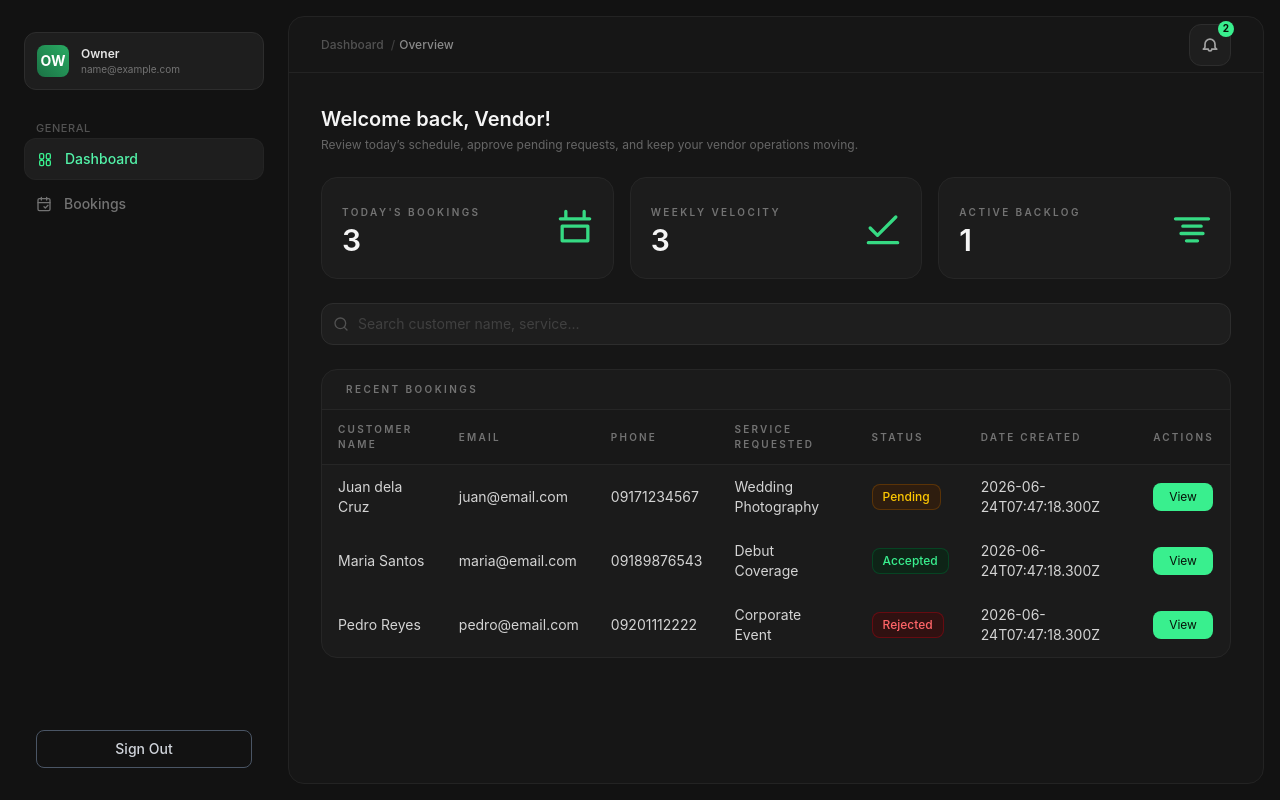
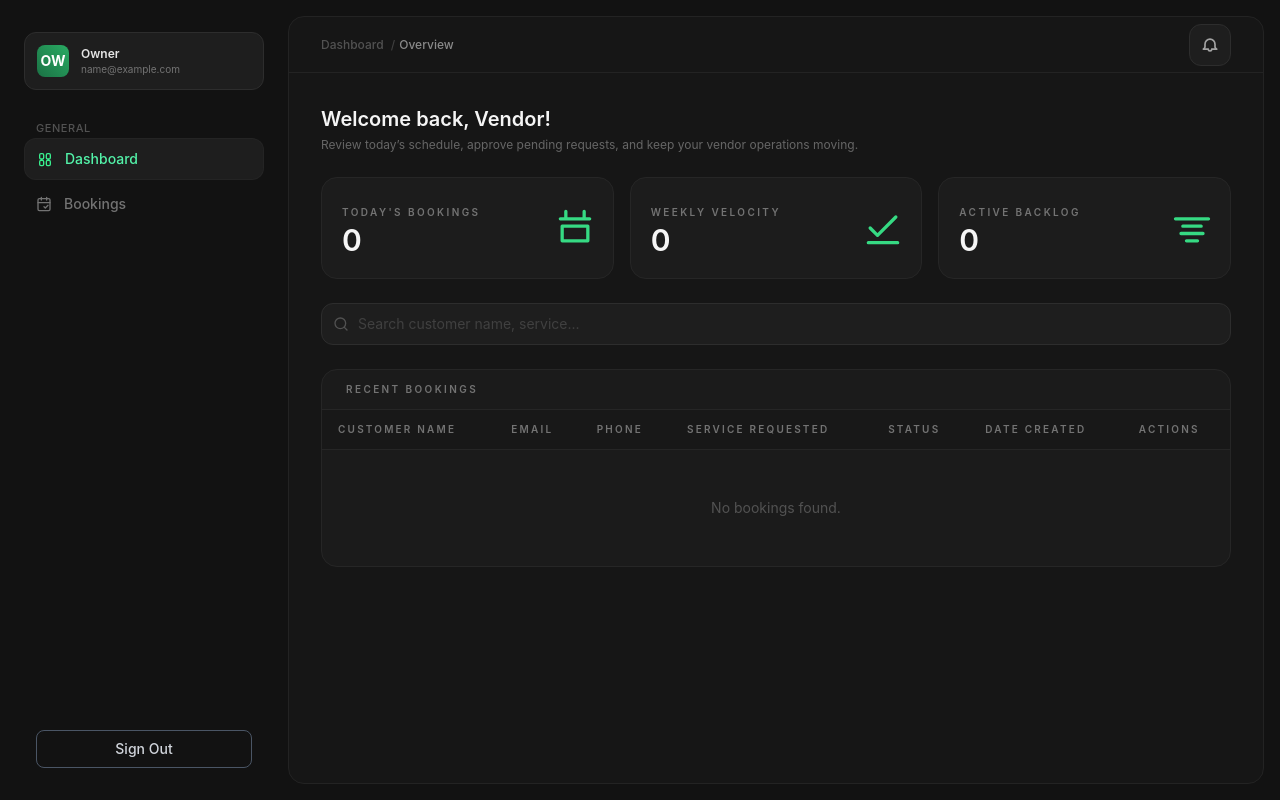
Before and after one commit to Alphaexplora-University/ae-b4-grp-02-prj-02-fe, a React (Vite) app: page /dashboard in a window 1280 px wide. Built offline with nearby package versions, Linux system fonts and the light colour scheme; sample sign-in values are in the browser's storage.

Commit message:
working vendor and customer portal + urgent notif remove

```diff
--- a/src/features/customer_dashboard/view/CustomerDashboardView.tsx
+++ b/src/features/customer_dashboard/view/CustomerDashboardView.tsx
@@ -172,9 +172,10 @@ export default function CustomerDashboardView() {
                       {vendor.business_name.slice(0, 2).toUpperCase()}
                     </div>
                     <div>
-                      <p className="text-sm font-semibold text-[#f5f5f5]">
+                      <p className="text-sm font-semibold mb-1 text-[#f5f5f5]">
                         {vendor.business_name}
                       </p>
+                      <p className="text-xs uppercase text-[#737373]"> {vendor.owner_name}</p>
                       <p className="text-xs text-[#737373]">{vendor.email}</p>
                     </div>
                   </div>
--- a/src/features/customer_dashboard/viewmodel/useCustomerDashboardViewModel.ts
+++ b/src/features/customer_dashboard/viewmodel/useCustomerDashboardViewModel.ts
@@ -1,7 +1,7 @@
 // ViewModel layer — owns all state, logic, and handlers
 // NO JSX, NO rendering
 
-import { useState, useEffect } from 'react'
+import { useState, useEffect, useRef } from 'react'
 import { useNavigate } from 'react-router-dom'
 import type {
   Customer,
@@ -25,6 +25,7 @@ export function useCustomerDashboardViewModel() {
   const [selectedVendor, setSelectedVendor] = useState<Vendor | null>(null)
   const [formError, setFormError] = useState('')
   const [formSuccess, setFormSuccess] = useState('')
+  const bookingsRef = useRef<Booking[]>([])
 
   useEffect(() => {
     const session = localStorage.getItem('customer_session')
@@ -36,21 +37,63 @@ export function useCustomerDashboardViewModel() {
     const parsedCustomer: Customer = JSON.parse(session)
     setCustomer(parsedCustomer)
 
-    // Load vendors
+    const syncCustomerData = () => {
       const allVendors: Vendor[] = JSON.parse(localStorage.getItem('vendors') ?? '[]')
       setVendors(allVendors)
 
-    // Load customer bookings
       const allBookings: Booking[] = JSON.parse(localStorage.getItem('bookings') ?? '[]')
       const customerBookings = allBookings.filter(b => b.customer_id === parsedCustomer.id)
-    setBookings(customerBookings)
+      const previousBookings = bookingsRef.current
+      const changedBookings = customerBookings.filter(currentBooking => {
+        const previousBooking = previousBookings.find(b => b.id === currentBooking.id)
+        return previousBooking && previousBooking.status !== currentBooking.status
+      })
 
-    // Load customer notifications
-    const allNotifications: CustomerNotification[] = JSON.parse(
+      if (changedBookings.length > 0) {
+        const vendorMap = new Map(allVendors.map(vendor => [vendor.id, vendor]))
+        const storedNotifications: CustomerNotification[] = JSON.parse(
           localStorage.getItem(`notifications_${parsedCustomer.id}`) ?? '[]'
         )
-    setNotifications(allNotifications)
-  }, [])
+
+        const newNotifications = changedBookings.map(booking => {
+          const previousBooking = previousBookings.find(b => b.id === booking.id)
+          const vendor = vendorMap.get(booking.vendor_id)
+
+          return {
+            id: crypto.randomUUID(),
+            booking_id: booking.id,
+            tracking_token: booking.tracking_token,
+            service_requested: booking.service_requested,
+            vendor_name: vendor?.business_name ?? 'Vendor',
+            old_status: previousBooking?.status ?? 'Pending',
+            new_status: booking.status,
+            read: false,
+            created_at: new Date().toISOString(),
+          }
+        })
+
+        const mergedNotifications = [...newNotifications, ...storedNotifications]
+        localStorage.setItem(
+          `notifications_${parsedCustomer.id}`,
+          JSON.stringify(mergedNotifications)
+        )
+        setNotifications(mergedNotifications)
+      } else {
+        const storedNotifications: CustomerNotification[] = JSON.parse(
+          localStorage.getItem(`notifications_${parsedCustomer.id}`) ?? '[]'
+        )
+        setNotifications(storedNotifications)
+      }
+
+      bookingsRef.current = customerBookings
+      setBookings(customerBookings)
+    }
+
+    syncCustomerData()
+    const intervalId = window.setInterval(syncCustomerData, 2000)
+
+    return () => window.clearInterval(intervalId)
+  }, [navigate])
 
   const unreadCount = notifications.filter(n => !n.read).length
 
--- a/src/features/dashboard/model/dashboard.model.ts
+++ b/src/features/dashboard/model/dashboard.model.ts
@@ -24,7 +24,7 @@ export interface Booking {
 
 export interface NotificationItem {
   id: string
-  type: 'urgent' | 'activity'
+  type:  'activity'
   customer_name: string
   service_requested: string
   booking_id: string
--- a/src/features/dashboard/viewmodel/useDashboardViewModel.ts
+++ b/src/features/dashboard/viewmodel/useDashboardViewModel.ts
@@ -1,214 +1,172 @@
 // ViewModel layer — owns all state, logic, and handlers
 // NO JSX, NO rendering
 
-import { useState, useEffect } from 'react'
-import { useNavigate } from 'react-router-dom'
-import type { Booking, Vendor, NotificationItem, DashboardMetrics } from '../model/dashboard.model'
+import { useState, useEffect } from "react";
+import { useNavigate } from "react-router-dom";
+import type {
+  Booking,
+  Vendor,
+  NotificationItem,
+  DashboardMetrics,
+} from "../model/dashboard.model";
 
 export function useDashboardViewModel() {
-  const navigate = useNavigate()
+  const navigate = useNavigate();
 
-  const [vendor, setVendor] = useState<Vendor | null>(null)
-  const [bookings, setBookings] = useState<Booking[]>([])
-  const [search, setSearch] = useState('')
-  const [statusFilter, setStatusFilter] = useState('All')
-  const [notificationItems, setNotificationItems] = useState<NotificationItem[]>([])
-  const [notificationOpen, setNotificationOpen] = useState(false)
-  const [selectedBooking, setSelectedBooking] = useState<Booking | null>(null)
-  const [selectedStatus, setSelectedStatus] = useState<'Pending' | 'Accepted' | 'Rejected'>('Pending')
-  const [modalOpen, setModalOpen] = useState(false)
+  const [vendor, setVendor] = useState<Vendor | null>(null);
+  const [bookings, setBookings] = useState<Booking[]>([]);
+  const [search, setSearch] = useState("");
+  const [statusFilter, setStatusFilter] = useState("All");
+  const [notificationItems, setNotificationItems] = useState<
+    NotificationItem[]
+  >([]);
+  const [notificationOpen, setNotificationOpen] = useState(false);
+  const [selectedBooking, setSelectedBooking] = useState<Booking | null>(null);
+  const [selectedStatus, setSelectedStatus] = useState<
+    "Pending" | "Accepted" | "Rejected"
+  >("Pending");
+  const [modalOpen, setModalOpen] = useState(false);
   const [metrics, setMetrics] = useState<DashboardMetrics>({
     todayVolume: 0,
     weeklyVelocity: 0,
     activeBacklog: 0,
-  })
-
-
-
-
-
-
+  });
 
   // Load vendor session and bookings from localStorage
   useEffect(() => {
-    const session = localStorage.getItem('session')
+    const session = localStorage.getItem("session");
     if (!session) {
-      navigate('/login')
-      return
+      navigate("/login");
+      return;
     }
 
-    const parsedVendor: Vendor = JSON.parse(session)
-    setVendor(parsedVendor)
+    const parsedVendor: Vendor = JSON.parse(session);
+    setVendor(parsedVendor);
 
     ///uu========================
-    const allBookings: Booking[] = JSON.parse(localStorage.getItem('bookings') ?? '[]')
+    const allBookings: Booking[] = JSON.parse(
+      localStorage.getItem("bookings") ?? "[]",
+    );
 
-    // HARDCODED SEED — pansamantala lang, tatanggalin pag may backend na
-if (allBookings.length === 0) {
-  const seedBookings: Booking[] = [
-    {
-      id: '1',
-      tracking_token: 'TKN-001',
-      vendor_id: parsedVendor.id,   // <-- important, dapat match sa naka-login
-      customer_name: 'Juan dela Cruz',
-      customer_email: 'juan@email.com',
-      customer_phone: '09171234567',
-      service_requested: 'Wedding Photography',
-      notes: 'Sana may drone shots',
-      status: 'Pending',
-      created_at: new Date().toISOString(),
-      updated_at: new Date().toISOString(),
-    },
-    {
-      id: '2',
-      tracking_token: 'TKN-002',
-      vendor_id: parsedVendor.id,
-      customer_name: 'Maria Santos',
-      customer_email: 'maria@email.com',
-      customer_phone: '09189876543',
-      service_requested: 'Debut Coverage',
-      notes: 'Pink motif',
-      status: 'Accepted',
-      created_at: new Date().toISOString(),
-      updated_at: new Date().toISOString(),
-    },
-    {
-      id: '3',
-      tracking_token: 'TKN-003',
-      vendor_id: parsedVendor.id,
-      customer_name: 'Pedro Reyes',
-      customer_email: 'pedro@email.com',
-      customer_phone: '09201112222',
-      service_requested: 'Corporate Event',
-      notes: '',
-      status: 'Rejected',
-      created_at: new Date().toISOString(),
-      updated_at: new Date().toISOString(),
-    },
-  ]
-  localStorage.setItem('bookings', JSON.stringify(seedBookings))
-  // reload para ma-pick up ng state
-  window.location.reload()
-}
+    // HARDCODED SEED — for checking wkwkwkkwkw
 
 
-    const vendorBookings = allBookings.filter(b => b.vendor_id === parsedVendor.id)
+    const vendorBookings = allBookings.filter(
+      (b) => b.vendor_id === parsedVendor.id,
+    );
 
-    setBookings(vendorBookings)
-    computeMetrics(vendorBookings)
-    buildNotifications(vendorBookings)
-  }, [])
+    setBookings(vendorBookings);
+    computeMetrics(vendorBookings);
+    buildNotifications(vendorBookings);
+  }, []);
 
   const computeMetrics = (data: Booking[]) => {
-    const today = new Date().toDateString()
-    const weekAgo = new Date()
-    weekAgo.setDate(weekAgo.getDate() - 7)
+    const today = new Date().toDateString();
+    const weekAgo = new Date();
+    weekAgo.setDate(weekAgo.getDate() - 7);
 
     setMetrics({
-      todayVolume: data.filter(b => new Date(b.created_at).toDateString() === today).length,
-      weeklyVelocity: data.filter(b => new Date(b.created_at) >= weekAgo).length,
-      activeBacklog: data.filter(b => b.status === 'Pending').length,
-    })
-  }
+      todayVolume: data.filter(
+        (b) => new Date(b.created_at).toDateString() === today,
+      ).length,
+      weeklyVelocity: data.filter((b) => new Date(b.created_at) >= weekAgo)
+        .length,
+      activeBacklog: data.filter((b) => b.status === "Pending").length,
+    });
+  };
 
   const buildNotifications = (data: Booking[]) => {
-    const urgent: NotificationItem[] = data
-      .filter(b => b.status === 'Accepted')
-      .sort((a, b) => new Date(b.updated_at).getTime() - new Date(a.updated_at).getTime())
-      .map(b => ({
-        id: `urgent-${b.id}`,
-        type: 'urgent' as const,
-        customer_name: b.customer_name,
-        service_requested: b.service_requested,
-        booking_id: b.id,
-        read: false,
-        created_at: b.updated_at,
-      }))
-
     const activity: NotificationItem[] = data
-      .filter(b => b.status === 'Pending')
-      .sort((a, b) => new Date(b.created_at).getTime() - new Date(a.created_at).getTime())
-      .map(b => ({
+      .filter((b) => b.status === "Pending")
+      .sort(
+        (a, b) =>
+          new Date(b.created_at).getTime() - new Date(a.created_at).getTime(),
+      )
+      .map((b) => ({
         id: `activity-${b.id}`,
-        type: 'activity' as const,
+        type: "activity" as const,
         customer_name: b.customer_name,
         service_requested: b.service_requested,
         booking_id: b.id,
         read: false,
         created_at: b.created_at,
-      }))
+      }));
 
-    setNotificationItems([...urgent, ...activity])
-  }
+    setNotificationItems(activity);
+  };
 
   // Derived state — filtered bookings
   const filteredBookings = bookings
-    .filter(b => {
+    .filter((b) => {
       const matchesSearch =
         b.customer_name.toLowerCase().includes(search.toLowerCase()) ||
-        b.service_requested.toLowerCase().includes(search.toLowerCase())
-      const matchesStatus = statusFilter === 'All' || b.status === statusFilter
-      return matchesSearch && matchesStatus
+        b.service_requested.toLowerCase().includes(search.toLowerCase());
+      const matchesStatus = statusFilter === "All" || b.status === statusFilter;
+      return matchesSearch && matchesStatus;
     })
-    .slice(0, 10)
+    .slice(0, 10);
 
-  const unreadCount = notificationItems.filter(n => !n.read).length
+  const unreadCount = notificationItems.filter((n) => !n.read).length;
 
   const onOpenModal = (booking: Booking) => {
-    setSelectedBooking(booking)
-    setSelectedStatus(booking.status)
-    setModalOpen(true)
-  }
+    setSelectedBooking(booking);
+    setSelectedStatus(booking.status);
+    setModalOpen(true);
+  };
 
   const onCloseModal = () => {
-    setModalOpen(false)
-    setSelectedBooking(null)
-  }
+    setModalOpen(false);
+    setSelectedBooking(null);
+  };
 
   const onSelectNotification = (item: NotificationItem) => {
     // Mark as read
-    setNotificationItems(prev =>
-      prev.map(n => n.id === item.id ? { ...n, read: true } : n)
-    )
-    setNotificationOpen(false)
+    setNotificationItems((prev) =>
+      prev.map((n) => (n.id === item.id ? { ...n, read: true } : n)),
+    );
+    setNotificationOpen(false);
 
     // Open modal for selected booking
-    const booking = bookings.find(b => b.id === item.booking_id)
-    if (booking) onOpenModal(booking)
-  }
+    const booking = bookings.find((b) => b.id === item.booking_id);
+    if (booking) onOpenModal(booking);
+  };
 
   const onSaveStatus = () => {
-    if (!selectedBooking) return
+    if (!selectedBooking) return;
 
     const confirmed = window.confirm(
-      `Update booking status to "${selectedStatus}"? The customer will be notified via email.`
-    )
-    if (!confirmed) return
+      `Update booking status to "${selectedStatus}"? The customer will be notified on their dashboard.`,
+    );
+    if (!confirmed) return;
 
     // Update in localStorage
-    const allBookings: Booking[] = JSON.parse(localStorage.getItem('bookings') ?? '[]')
-    const updated = allBookings.map(b =>
+    const allBookings: Booking[] = JSON.parse(
+      localStorage.getItem("bookings") ?? "[]",
+    );
+    const updated = allBookings.map((b) =>
       b.id === selectedBooking.id
         ? { ...b, status: selectedStatus, updated_at: new Date().toISOString() }
-        : b
-    )
-    localStorage.setItem('bookings', JSON.stringify(updated))
+        : b,
+    );
+    localStorage.setItem("bookings", JSON.stringify(updated));
 
     // Refresh state
-    const session = localStorage.getItem('session')
-    if (!session) return
-    const parsedVendor: Vendor = JSON.parse(session)
-    const vendorBookings = updated.filter(b => b.vendor_id === parsedVendor.id)
-    setBookings(vendorBookings)
-    computeMetrics(vendorBookings)
-    buildNotifications(vendorBookings)
-    onCloseModal()
-  }
+    const session = localStorage.getItem("session");
+    if (!session) return;
+    const parsedVendor: Vendor = JSON.parse(session);
+    const vendorBookings = updated.filter(
+      (b) => b.vendor_id === parsedVendor.id,
+    );
+    setBookings(vendorBookings);
+    computeMetrics(vendorBookings);
+    buildNotifications(vendorBookings);
+    onCloseModal();
+  };
 
   const onLogout = () => {
-    localStorage.removeItem('session')
-    navigate('/login')
-  }
+    localStorage.removeItem("session");
+    navigate("/login");
+  };
 
   return {
     vendor,
@@ -224,12 +182,12 @@ if (allBookings.length === 0) {
     modalOpen,
     onSearchChange: setSearch,
     onStatusChange: setStatusFilter,
-    onToggleNotifications: () => setNotificationOpen(prev => !prev),
+    onToggleNotifications: () => setNotificationOpen((prev) => !prev),
     onOpenModal,
     onCloseModal,
     onSelectNotification,
     onStatusSelect: setSelectedStatus,
     onSaveStatus,
     onLogout,
-  }
+  };
 }
--- a/src/shared-components/BookingModal/BookingModal.tsx
+++ b/src/shared-components/BookingModal/BookingModal.tsx
@@ -103,7 +103,7 @@ export default function BookingModal({
           <div className="border border-yellow-600/40 bg-yellow-500/5 rounded-2xl px-5 py-4">
             <p className="text-yellow-500/90 text-xs leading-relaxed flex gap-2">
               <span className="shrink-0">⚠️</span>
-              <span>Updating booking status automatically sends a real-time email notification to the customer.</span>
+              <span>Updating booking status automatically sends a real-time  notification to the customer.</span>
             </p>
           </div>
         </div>
--- a/src/shared-components/NotificationBell/NotificationBell.tsx
+++ b/src/shared-components/NotificationBell/NotificationBell.tsx
@@ -18,13 +18,12 @@ export default function NotificationBell({
   onToggle,
   onSelect,
 }: NotificationBellProps) {
-  const urgent = items.filter(i => i.type === 'urgent')
   const activity = items.filter(i => i.type === 'activity')
 
   return (
     <div className="relative">
       {/* Bell Button */}
-      <button
+        <button
         type="button"
         onClick={onToggle}
         className="relative bg-[#1e1e1e] border border-[#2d2d2d] hover:border-[#3d3d3d] text-[#a3a3a3] hover:text-[#e5e5e5] p-2.5 rounded-xl transition-colors"
@@ -34,11 +33,12 @@ export default function NotificationBell({
           <path strokeLinecap="round" strokeLinejoin="round" d="M10 17a2 2 0 0 0 4 0" />
         </svg>
         {unread > 0 && (
-          <span className="absolute -top-1 -right-1 w-4 h-4 bg-[#39EF8E] text-[#071208] text-[10px] font-bold rounded-full flex items-center justify-center">
+          <span className="absolute -top-1 -right-1 w-4 h-4 bg-[#EF4444] text-white text-[10px] font-bold rounded-full flex items-center justify-center">
             {unread > 9 ? '9+' : unread}
           </span>
         )}
       </button>
+
 
       {/* Dropdown */}
       {open && (
@@ -54,25 +54,30 @@ export default function NotificationBell({
             )}
           </div>
 
+
+
+
+
           <div className="max-h-96 overflow-y-auto">
 
-            {/* Urgent Triage */}
-            {urgent.length > 0 && (
+
+            {/* New Activity */}
+            {activity.length > 0 && (
               <div>
-                <p className="px-5 py-2 text-[10px] font-semibold uppercase tracking-wider text-[#525252]">
-                  Urgent Triage
+                <p className="px-5 py-2 text-[10px] font-semibold uppercase tracking-wider text-[#525252] border-t border-[#232323]">
+                  New Booking Request
                 </p>
-                {urgent.map(item => (
+                {activity.map(item => (
                   <button
                     key={item.id}
                     type="button"
                     onClick={() => onSelect(item)}
                     className={`w-full text-left px-5 py-3 flex items-start gap-3 hover:bg-[#1e1e1e] transition-colors ${
-                      !item.read ? 'bg-[#39EF8E]/5' : ''
+                      !item.read ? 'bg-[#FFB000]/5' : ''
                     }`}
                   >
                     {!item.read && (
-                      <span className="mt-1.5 w-2 h-2 rounded-full bg-[#39EF8E] shrink-0" />
+                      <span className="mt-1.5 w-2 h-2 rounded-full bg-[#FFB000] shrink-0" />
                     )}
                     <div className={!item.read ? '' : 'ml-5'}>
                       <p className="text-sm text-[#d4d4d4] font-medium">{item.customer_name}</p>
@@ -83,32 +88,6 @@ export default function NotificationBell({
               </div>
             )}
 
-            {/* New Activity */}
-            {activity.length > 0 && (
-              <div>
-                <p className="px-5 py-2 text-[10px] font-semibold uppercase tracking-wider text-[#525252] border-t border-[#232323]">
-                  New Activity
-                </p>
-                {activity.map(item => (
-                  <button
-                    key={item.id}
-                    type="button"
-                    onClick={() => onSelect(item)}
-                    className={`w-full text-left px-5 py-3 flex items-start gap-3 hover:bg-[#1e1e1e] transition-colors ${
-                      !item.read ? 'bg-[#39EF8E]/5' : ''
-                    }`}
-                  >
-                    {!item.read && (
-                      <span className="mt-1.5 w-2 h-2 rounded-full bg-[#39EF8E] shrink-0" />
-                    )}
-                    <div className={!item.read ? '' : 'ml-5'}>
-                      <p className="text-sm text-[#d4d4d4] font-medium">{item.customer_name}</p>
-                      <p className="text-xs text-[#525252] mt-0.5">{item.service_requested}</p>
-                    </div>
-                  </button>
-                ))}
-              </div>
-            )}
 
             {/* Empty State */}
             {items.length === 0 && (
```
Also changed, not shown: 1 other file (tests, documents, lock files or other folders). Lines whose indentation alone changed are shown as unchanged.
